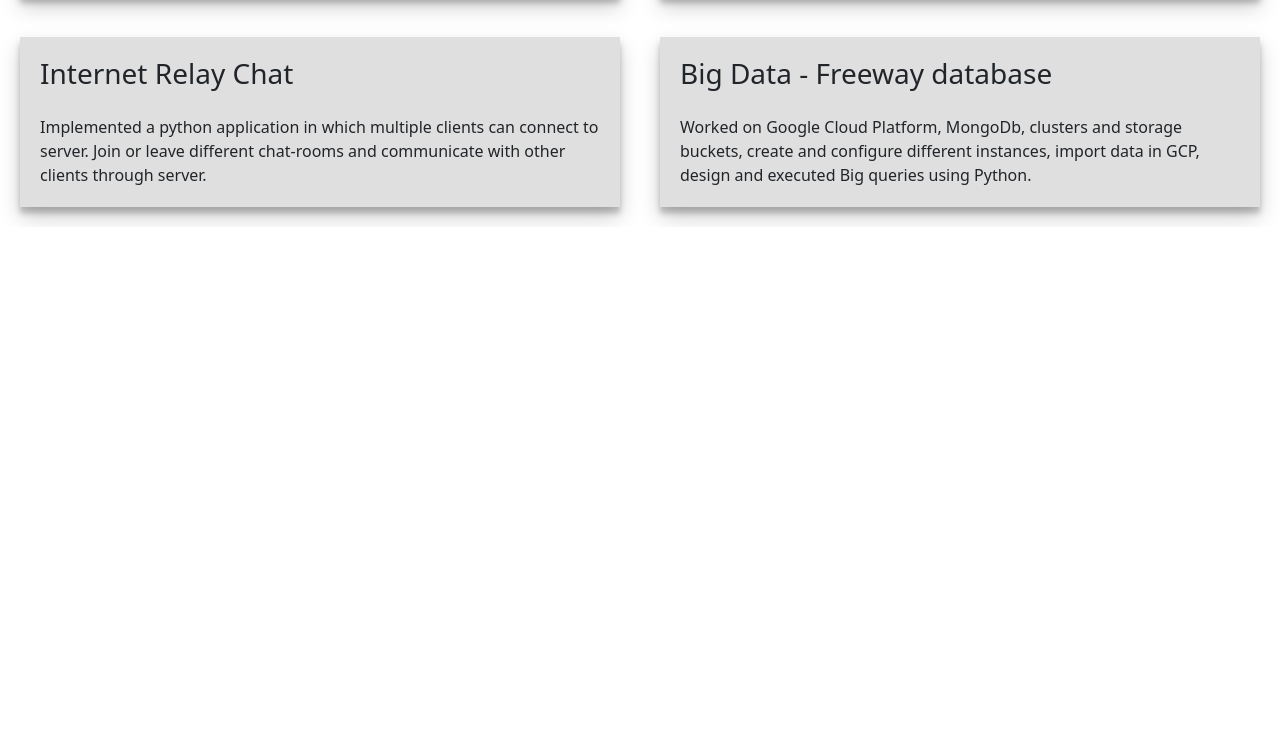
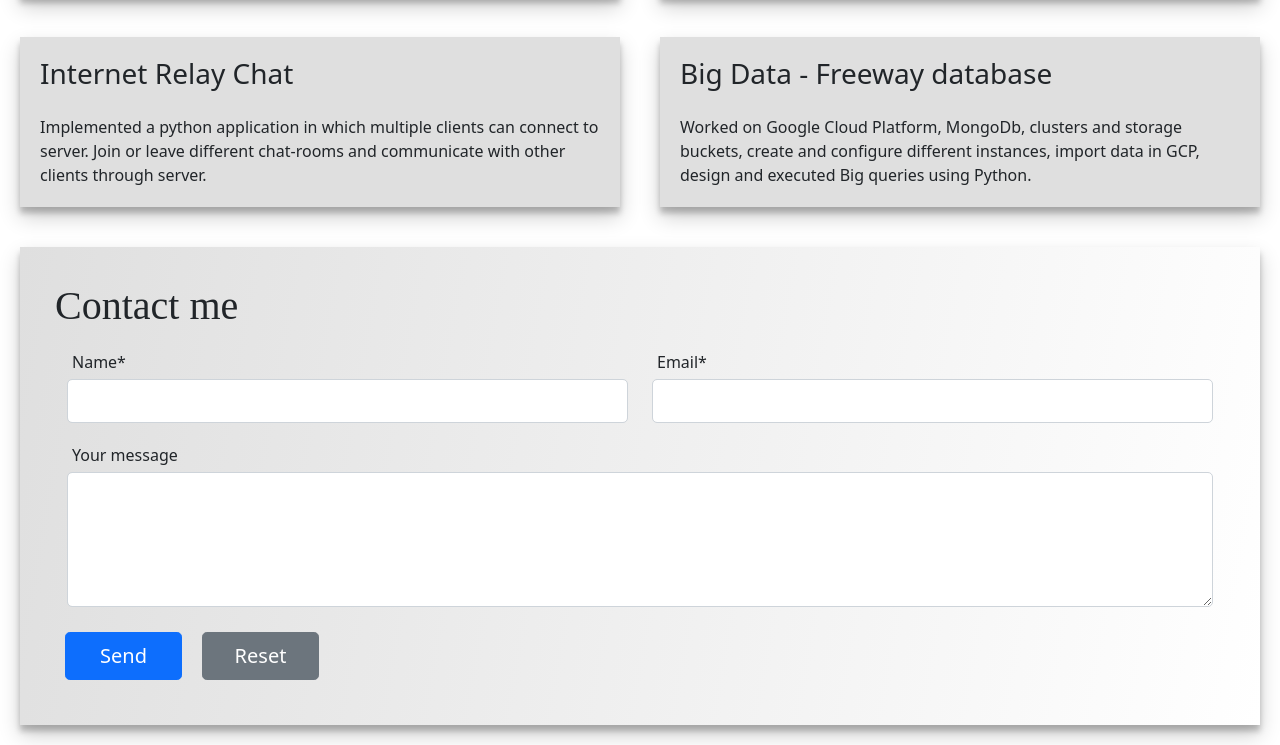
Before and after one commit to ruchakulkarni1/ruchakulkarni_, a plain HTML site: page index.html in a window 1280 px wide. Shown: the part 3528-4273 px from the top of the page. Before the commit the page ends 3755 px from the top, so only its background shows below. Drawn offline with nearby package versions, Linux system fonts and the light colour scheme; a script that the page names is missing.

Commit message:
Contact me page

```diff
--- a/index.css
+++ b/index.css
@@ -256,3 +256,54 @@ Project CSS */
 a{
     color: black;
 }
+
+/**
+COntact css */
+
+.contactDiv {
+    margin: 10px;
+    padding: 10px;
+}
+
+.contactForm {
+    background: linear-gradient(280deg, white, rgb(223, 223, 223) 100%);
+    box-shadow: 0 10px 20px rgb(0 0 0 / 19%), 0 6px 6px rgb(0 0 0 / 23%);
+    padding: 20px;
+}
+
+.form-control {
+    display: block;
+    border: 1px solid #ced4da;
+    padding: 10px;
+
+    font-size: 15px;
+    border-radius: 5px;
+    font-family: inherit;
+}
+
+.row {
+    margin: 15px;
+}
+.sendbutton, .resetbutton {
+    margin: 10px;
+    width: 10%;
+}
+
+.sendbutton {
+    color: #fff;
+    background-color: #0d6efd;
+    border-color: #0d6efd;
+}
+
+.formTitle{
+    font-family: 'Times New Roman', Times, serif;
+}
+
+.footerClass {
+    border-top: 1px solid #dee2e6!important;
+    margin-top: 30px;
+}
+
+.labelContact {
+    margin: 5px;
+}
--- a/index.html
+++ b/index.html
@@ -34,7 +34,7 @@
                             <a href="#projects" class="nav-link"><h4 class="links">Projects</h4></a>
                         </li>
                         <li class="nav-item">
-                            <a href="#contact" class="nav-link"><h4 class="links">Contact me</h4></a>
+                            <a href="#contactme" class="nav-link"><h4 class="links">Contact me</h4></a>
                         </li>
                     </ul>
                 </div>
@@ -257,6 +257,37 @@
             </div>
 
 
+            <div id="contactme">
+                <div class="contactDiv">
+                    <div class="contactForm">
+                    <form>
+                        <h1 class="row formTitle">Contact me</h1>
+                        <div class="row">
+                           <div class="col">
+                                <label for="name" class="labelContact">Name*</label>
+                                <input type="text" id="name" class="form-control form-control-lg" required/>
+                            </div>
+                            <div class="col">
+                                <label for="email" class="labelContact">Email*</label>
+                                <input type="email" id="email" class="form-control form-control-lg" required/>
+                            </div>
+                        </div>
+                        <div class="row">
+                            <div class="col-12">
+                                <label for="contact-textarea" class="labelContact">Your message</label>
+                                <textarea id="contact-textarea" class="form-control form-control-lg" rows="5" required></textarea>
+                            </div>
+                        </div>
+                        <div class="row">
+                            <button type="submit" class="btn btn-primary btn-lg sendbutton" id="sendbutton">Send</button>
+                            <button type="reset" class="btn btn-secondary btn-lg resetbutton" id="resetbutton">Reset</button>
+                        </div>
+                    </form>
+                    </div>
+                </div>
+            </div>
+
+
             </div>
         </main>
   </body>
```
